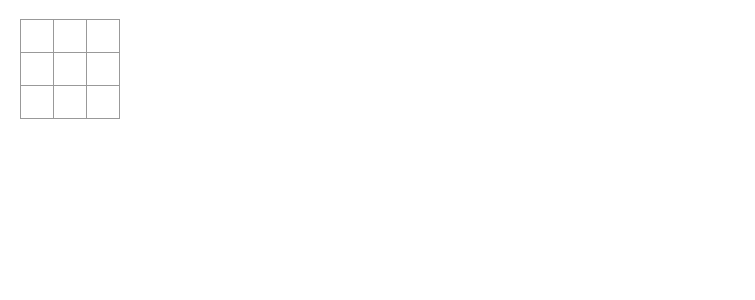
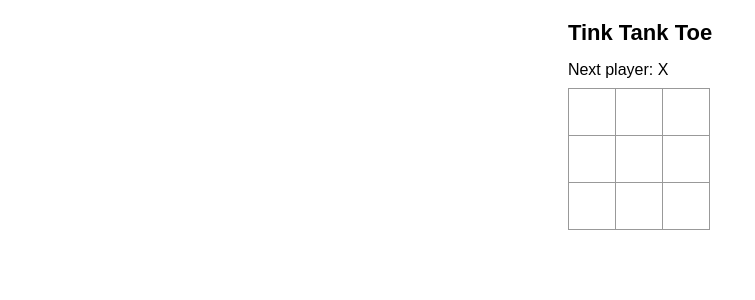
Before and after one commit to fractal-bootcamp/sarahbicknell.gamedev, a React (Vite) app: page / in a window 1280 px wide. Shown: the top 300 px of the page, without its empty margins (0-755 px from the left). Built offline with nearby package versions, Linux system fonts and the light colour scheme.

Commit message:
integrates game logic with a basic UI design

```diff
--- a/src/App.css
+++ b/src/App.css
@@ -63,12 +63,12 @@ body {
   font-size: 24px;
   font-weight: bold;
   line-height: 34px;
-  height: 34px;
+  height: 48px;
   margin-right: -1px;
   margin-top: -1px;
   padding: 0;
   text-align: center;
-  width: 34px;
+  width: 48px;
 }
 
 .board-row:after {
@@ -80,9 +80,15 @@ body {
 .status {
   margin-bottom: 10px;
 }
+.page {
+  display: flex;
+  flex-direction: row;
+  justify-content: center;
+  align-items: stretch;
+}
 .game {
   display: flex;
-  flex-direction: row;
+  flex-direction: column;
 }
 
 .game-info {
--- a/src/App.tsx
+++ b/src/App.tsx
@@ -1,5 +1,6 @@
 import './App.css'
 import { useState } from 'react'
+import {BoardType, WinCondition, checkWinCondition} from './games'
 
 function Square({value, onSquareClick}) {
   return (
@@ -9,16 +10,41 @@ function Square({value, onSquareClick}) {
 }
 
 export default function Board() {
+  const [nextPlayer, setNextPlayer] = useState(true)
   const [squares, setSquares] = useState(Array(9).fill(null))
 
-  function handleClick(i) {
-    const nextSquares = squares.slice();
-    nextSquares[i] = "X" ;
-    setSquares(nextSquares) }
+  function handleClick(i: number) {
+    if (squares[i] || winner) {
+      return
+    }
+    else {
+      const nextSquares = squares.slice();
+      if (nextPlayer) {
+      nextSquares[i] = "X" ;
+      } else {
+      nextSquares[i] = "O";
+      }
+      setNextPlayer(!nextPlayer)
+      setSquares(nextSquares) }
+  }
+
+  const winState = checkWinCondition({board: squares})
+  const winner = winState.winner
+  let status;
+  if (winner) {
+    status = winner + " wins!"
+  } else {
+    //i should update this to be more clear probably
+    status = "Next player: " + (nextPlayer ? "X" : "O")
+  }
+
 
   return (
     <>
-      <div>
+    <div className="page">
+      <div className="game">
+      <h1> Tink Tank Toe</h1>
+      <div className="status"> {status} </div>
         <div className="board-row">
           <Square value={squares[0]} onSquareClick={() => handleClick(0)} />
           <Square value={squares[1]} onSquareClick={() => handleClick(1)}/>
@@ -36,6 +62,7 @@ export default function Board() {
 
         </div>
       </div>
+    </div>
     </>
   )
 }
--- a/src/games.tsx
+++ b/src/games.tsx
@@ -1,15 +1,12 @@
 // REWROTE TO UNDERSTAND LOGIC
-// WITHOUT TYPING NEED TO ADD LATER KILL ME
 
-const board = ['','','','','','','','','']
-
-export type Board = [string, string, string, string, string, string, string, string, string]
+export type BoardType = [string, string, string, string, string, string, string, string, string]
 
 type Game = {
     board: Board
 }
 
-type WinCondition = {
+export type WinCondition = {
     outcome: 'win' | 'draw' | null,
     winner?: String
 }
```
